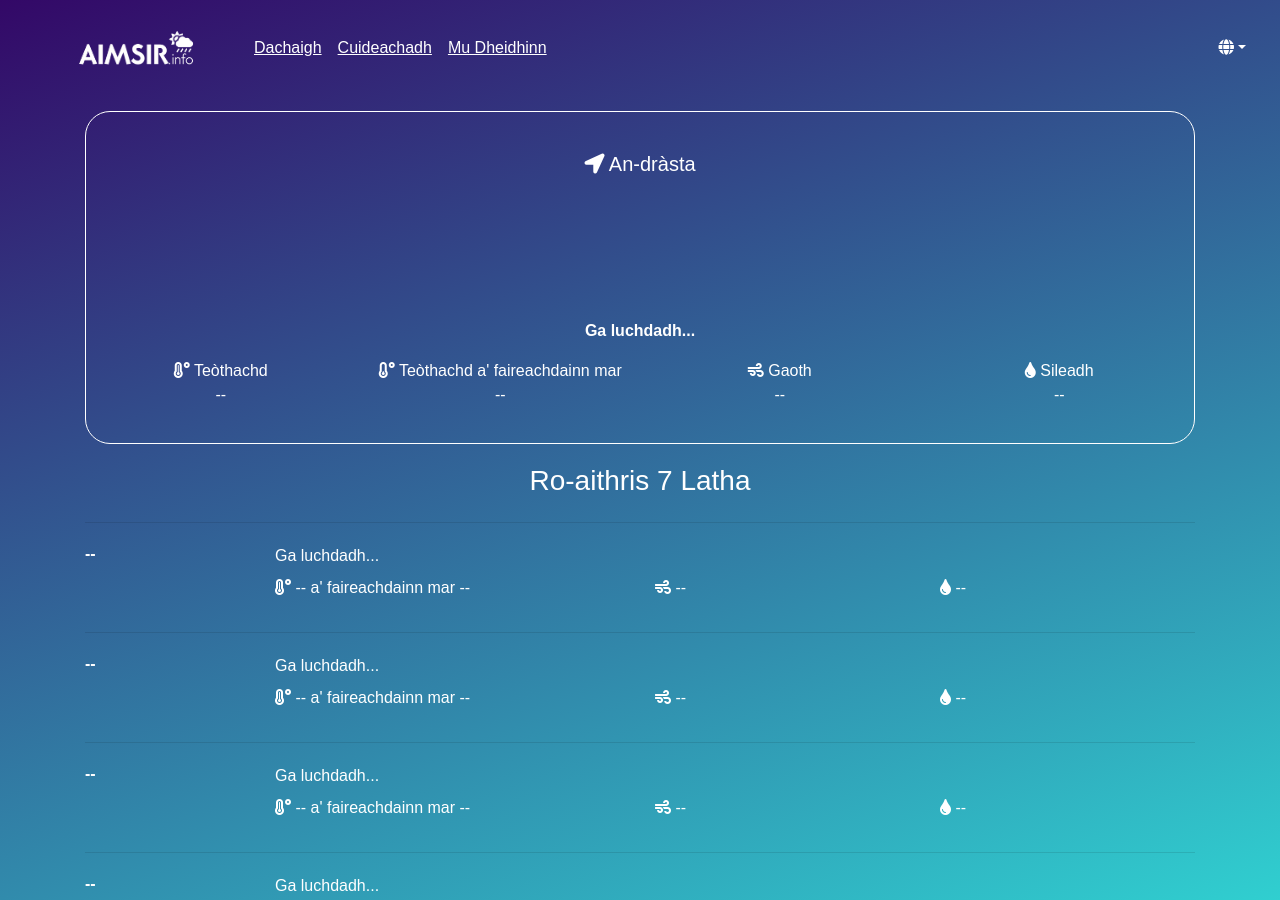
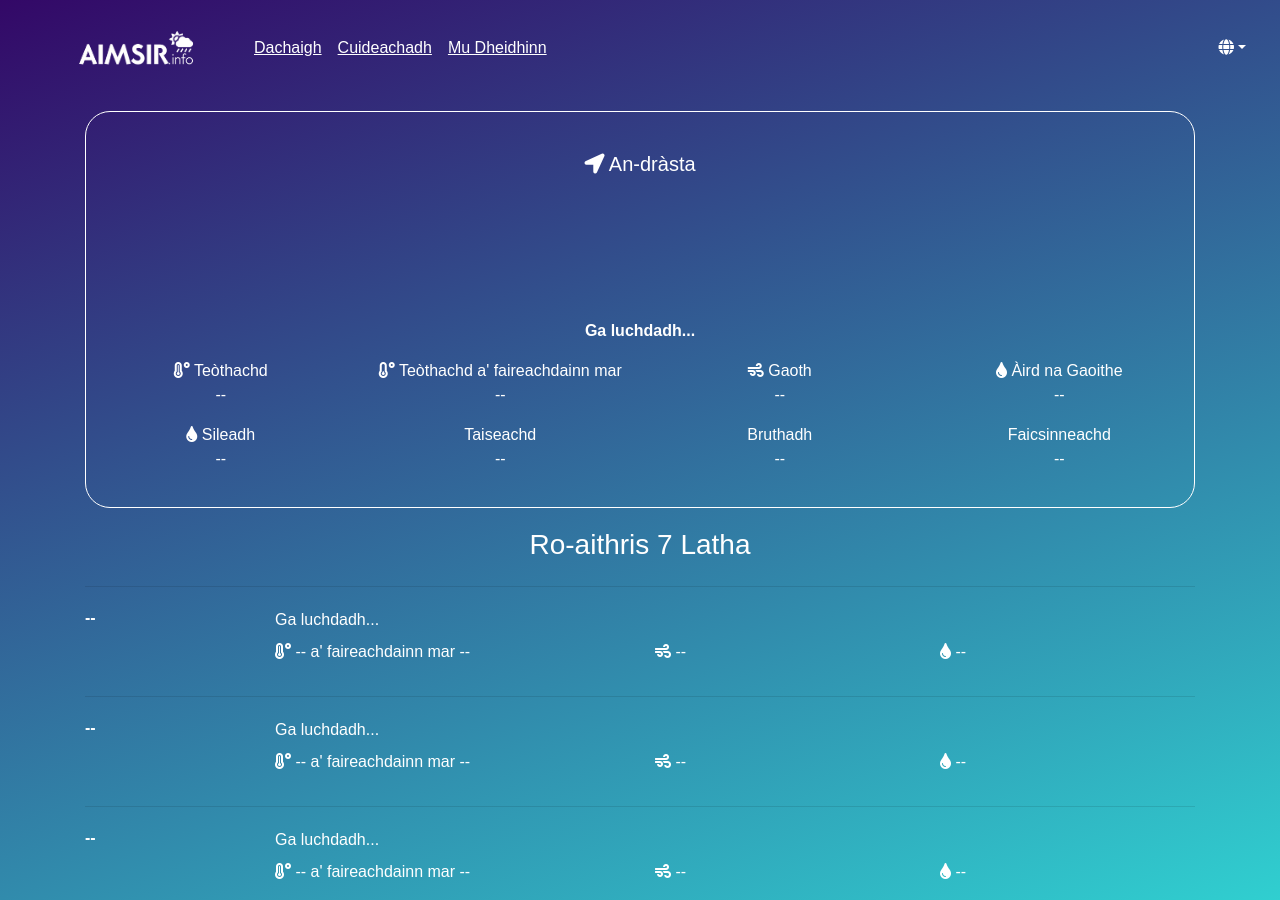
Before and after one commit to angeidheal/aimsir, a Jekyll site: the page built from index.html, in a window 1280 px wide and 900 px high. Built offline with Jekyll 4.4.1, drawn with Linux system fonts in a browser that asks for light colours; nearby versions of some CDN libraries; a script that is not in the unit is left out.

Commit message:
Update index.html

```diff
--- a/index.html
+++ b/index.html
@@ -27,7 +27,21 @@ title: Dachaigh
         <p><i class="fas fa-wind"></i> Gaoth<br/><span class="wind">--</span></p>
       </div>
       <div class="col-md-3">
+        <p><i class="fas fa-tint"></i> Àird na Gaoithe<br/><span class="wind-bearing">--</span></p>
+      </div>
+    </div>
+    <div class="row">
+      <div class="col-md-3">
         <p><i class="fas fa-tint"></i> Sileadh<br/><span class="precip">--</span></p>
+      </div>
+      <div class="col-md-3">
+        <p>Taiseachd<br/><span class="humidityLevel">--<span></p>
+      </div>
+      <div class="col-md-3">
+        <p>Bruthadh<br/><span class="pressure">--<span></p>
+      </div>
+      <div class="col-md-3">
+        <p>Faicsinneachd<br/><span class="visibility">--<span></p>
       </div>
     </div>
   </div>
```
